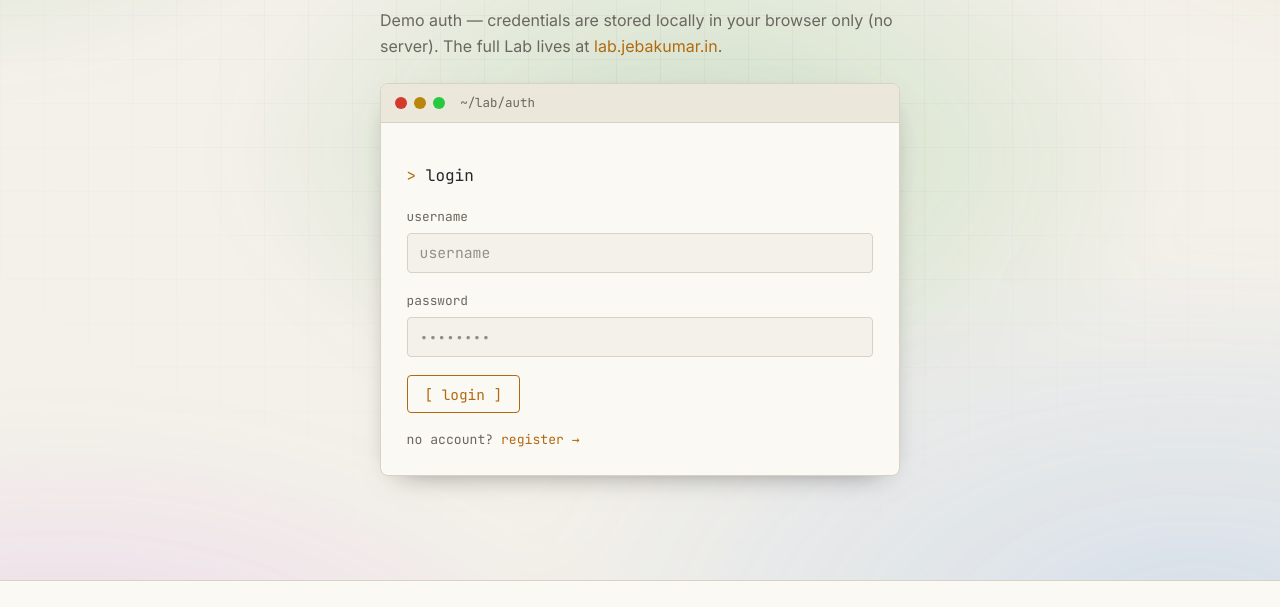
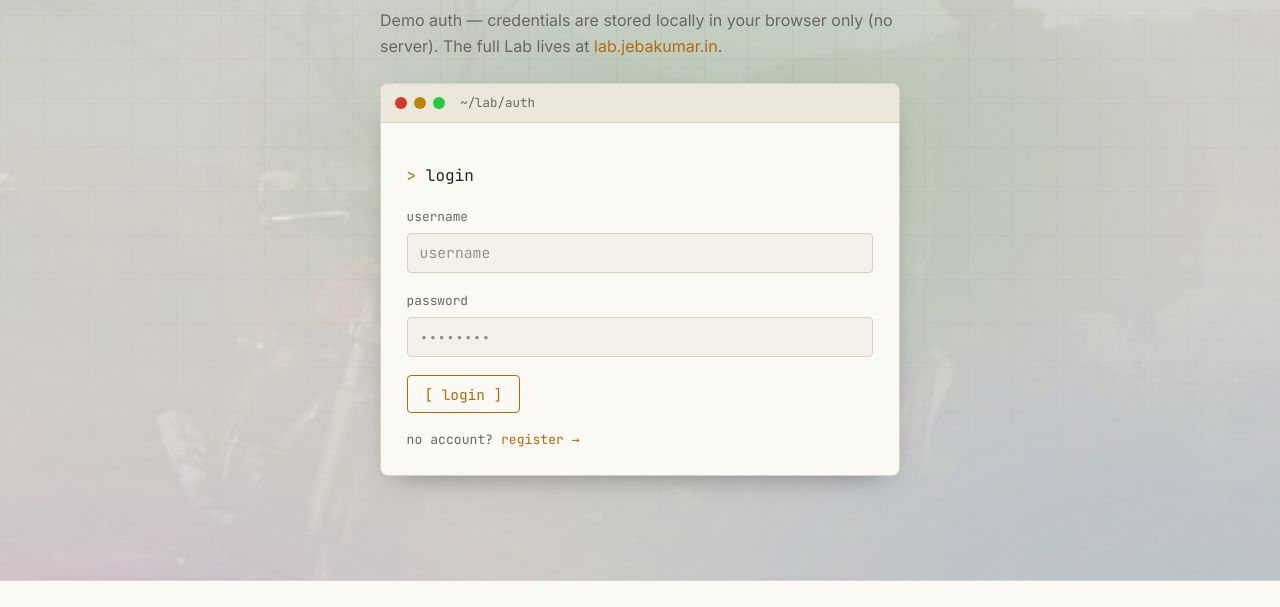
Before and after one commit to jebakumarn/jebakumar.in, an Astro site: page /lab in a window 1280 px wide. Shown: the part 205-812 px from the top of the page. Built offline with nearby package versions, Linux system fonts and the light colour scheme; Astro itself is replaced by a stand-in of ours.

Commit message:
Background: blend theme-tinted photo behind the aurora
Add public/assets/images/aurora-photo.jpg as a fixed .site-bg layer behind
the aurora and grid. The photo is overlaid with the theme color so it goes
dark in dark mode and light in light mode (tint + filter tokens swap with
data-theme); the aurora floats above and dominates while the photo stays
visible.

```diff
--- a/src/layouts/BaseLayout.astro
+++ b/src/layouts/BaseLayout.astro
@@ -51,6 +51,7 @@ const {
     />
   </head>
   <body>
+    <div class="site-bg" aria-hidden="true"></div>
     <Nav />
     <main>
       <slot />
--- a/src/styles/global.css
+++ b/src/styles/global.css
@@ -26,6 +26,10 @@
   --aurora-3: rgba(94, 142, 255, 0.22);
   --aurora-4: rgba(196, 92, 232, 0.18);
   --grid-line: rgba(255, 255, 255, 0.022);
+  /* Background photo, tuned dark so it sinks into the night palette. */
+  --bg-photo-tint: rgba(10, 10, 14, 0.52);
+  --bg-photo-filter: saturate(1.12) contrast(1.02);
+  --bg-photo-opacity: 0.7;
 
   --font-mono: 'JetBrains Mono', ui-monospace, 'SF Mono', 'Cascadia Code',
     Menlo, Consolas, monospace;
@@ -56,6 +60,10 @@
   --aurora-3: rgba(60, 110, 200, 0.14);
   --aurora-4: rgba(150, 60, 190, 0.12);
   --grid-line: rgba(0, 0, 0, 0.03);
+  /* Same photo, lifted toward the paper palette so it reads light. */
+  --bg-photo-tint: rgba(244, 241, 234, 0.66);
+  --bg-photo-filter: saturate(0.82) brightness(1.12);
+  --bg-photo-opacity: 0.6;
 }
 
 /* ── Reset / base ──────────────────────────────────────────────────────── */
@@ -85,14 +93,32 @@ body {
   text-rendering: optimizeLegibility;
 }
 
-/* ── Background: "linux aurora" glow + faint systems grid ─────────────────── */
-/* html paints the base color; these fixed pseudo-elements float behind all
-   content (transparent body lets them show through). */
+/* ── Background: photo + "linux aurora" glow + faint systems grid ─────────── */
+/* Layer order (back → front): html base color · .site-bg photo (z -3) ·
+   aurora (z -2) · systems grid (z -1) · content. The photo is tinted with the
+   theme color so it goes dark in dark mode and light in light mode; the aurora
+   floats over it and dominates while the photo stays visible. */
+.site-bg {
+  position: fixed;
+  inset: 0;
+  z-index: -3;
+  pointer-events: none;
+  background-image:
+    linear-gradient(var(--bg-photo-tint), var(--bg-photo-tint)),
+    url('/assets/images/aurora-photo.jpg');
+  background-size: cover, cover;
+  background-position: center, center;
+  background-repeat: no-repeat, no-repeat;
+  opacity: var(--bg-photo-opacity);
+  filter: var(--bg-photo-filter);
+  transition: filter 0.3s ease;
+}
+
 body::before {
   content: '';
   position: fixed;
   inset: -30%;
-  z-index: -1;
+  z-index: -2;
   pointer-events: none;
   background:
     radial-gradient(36% 32% at 16% 20%, var(--aurora-1), transparent 68%),
```
Also changed, not shown: public/assets/images/aurora-photo.jpg (added).
